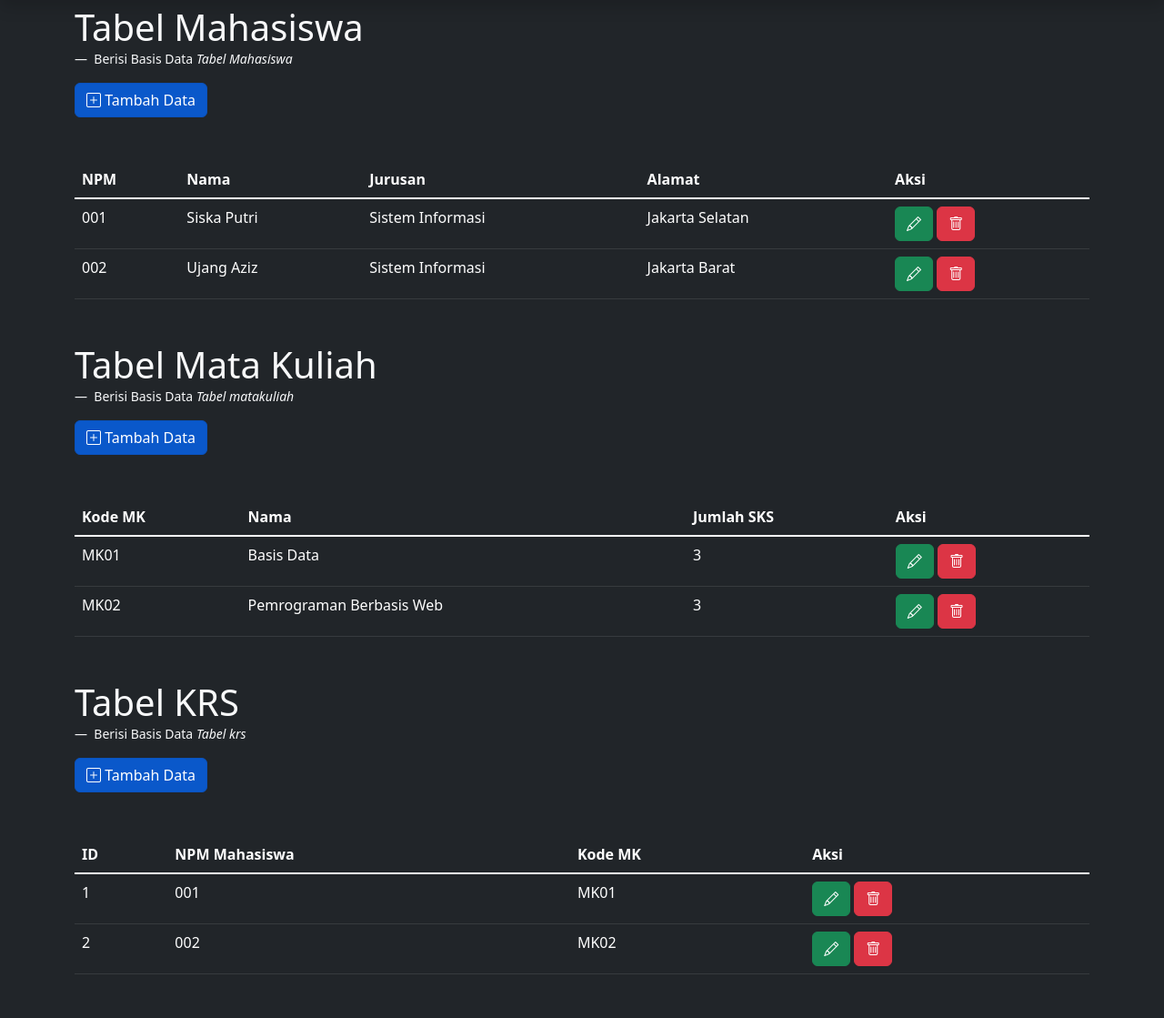
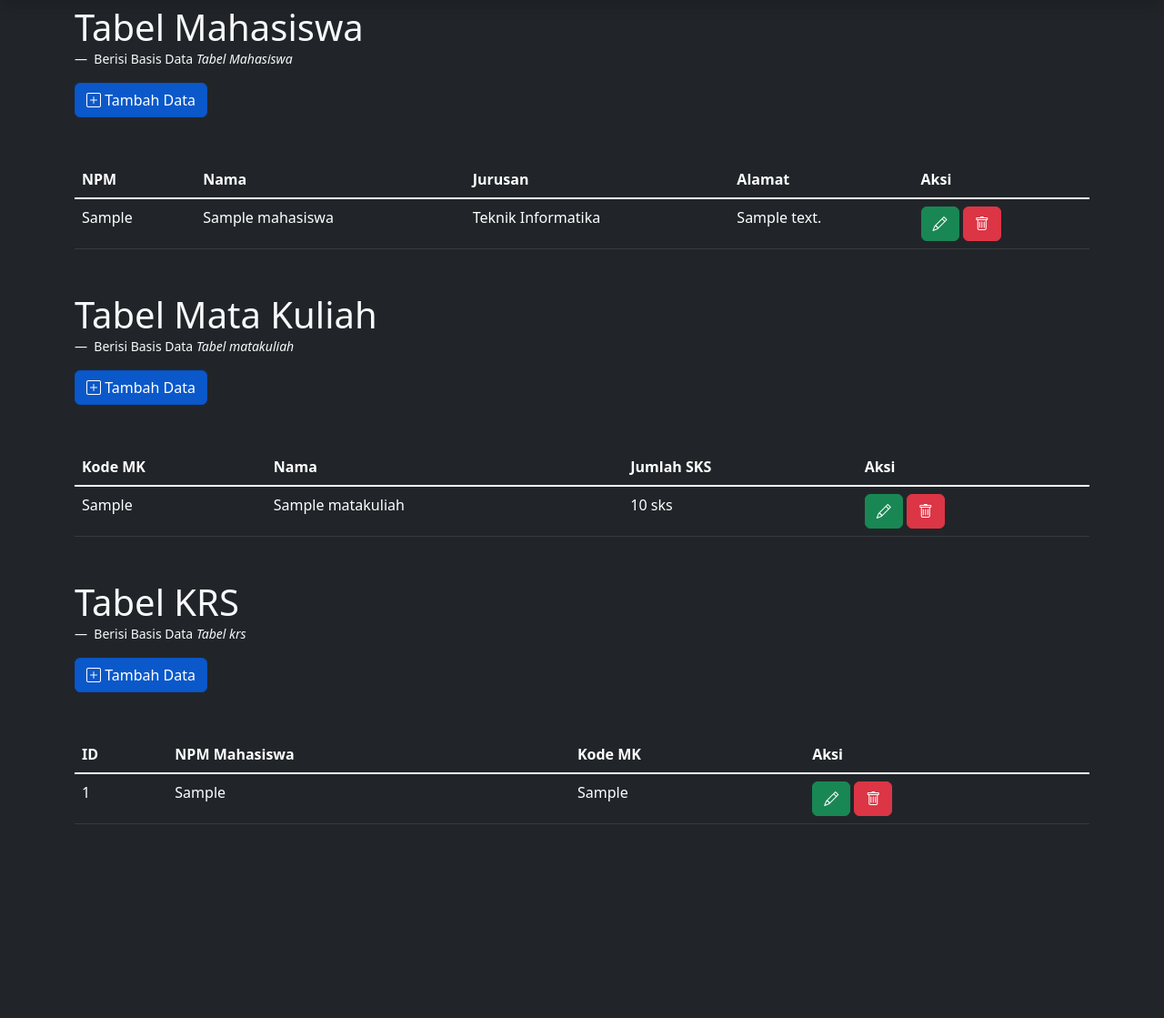
Before and after one commit to furqon1728/latihan1-crud-php, a PHP site: page /kumpulan-tabel.php in a window 1280 px wide. Shown: the part 66-1185 px from the top of the page at 91% size. After the commit the page ends 972 px from the top, so only its background shows below. Run offline with PHP 8.4, Linux system fonts and the light colour scheme; tables that the repository leaves empty hold one stand-in row (values such as "Sample post").

Commit message:
koneksi table dengan db

```diff
--- a/index.php
+++ b/index.php
@@ -1,3 +1,7 @@
+<?php
+  include 'koneksi.php';
+?>
+
 <!DOCTYPE html>
 <html lang="en" data-bs-theme="dark">
 
--- a/koneksi.php
+++ b/koneksi.php
@@ -1,8 +1,9 @@
 <?php
-$db_host ="localhost";
-$db_user ="root";
-$db_pass ="";
-$db_name ="kuliah";
+    $db_host ="localhost";
+    $db_user ="root";
+    $db_pass ="";
+    $db_name ="kuliah";
 
-$koneksi = mysqli_connect($db_host, $db_user, $db_pass, $db_name);
+    $koneksi = mysqli_connect($db_host, $db_user, $db_pass, $db_name);
+    mysqli_select_db($koneksi, $db_name);
 ?>
--- a/kumpulan-tabel.php
+++ b/kumpulan-tabel.php
@@ -1,3 +1,13 @@
+<?php
+  include 'koneksi.php';
+  $query_mahasiswa = "SELECT * FROM mahasiswa";
+  $sql_mahasiswa = mysqli_query($koneksi, $query_mahasiswa);
+  $query_matakuliah = "SELECT * FROM matakuliah";
+  $sql_matakuliah = mysqli_query($koneksi, $query_matakuliah);
+  $query_krs = "SELECT * FROM krs";
+  $sql_krs = mysqli_query($koneksi, $query_krs);
+?>
+
 <!DOCTYPE html>
 <html lang="en" data-bs-theme="dark">
 
@@ -78,28 +88,31 @@
         </tr>
       </thead>
       <tbody class="table-group-divider">
+        <?php
+          while ($result = mysqli_fetch_assoc($sql_mahasiswa)) {
+        ?>
         <tr>
-          <td>001</td>
-          <td>Siska Putri</td>
-          <td>Sistem Informasi</td>
-          <td>Jakarta Selatan</td>
+          <td>
+            <?php echo $result['npm'];?>
+          </td>
+          <td>
+            <?php echo $result['nama'];?>
+          </td>
+          <td>
+            <?php echo $result['jurusan'];?>
+          </td>
+          <td>
+            <?php echo $result['alamat'];?>
+          </td>
 
           <td>
             <a type="button" class="btn btn-success" href="kelola-mahasiswa.php?ubah=1"> <i class="bi bi-pencil"></i> </a>
-            <a type="button" class="btn btn-danger"> <i class="bi bi-trash"></i> </a>
+            <a type="button" class="btn btn-danger" href="proses.php?hapus=1"> <i class="bi bi-trash"></i> </a>
           </td>
         </tr>
-
-        <tr>
-          <td>002</td>
-          <td>Ujang Aziz</td>
-          <td>Sistem Informasi</td>
-          <td>Jakarta Barat</td>
-          <td>
-            <a type="button" class="btn btn-success" href="kelola-mahasiswa.php?ubah=2"> <i class="bi bi-pencil"></i> </a>
-            <a type="button" class="btn btn-danger"> <i class="bi bi-trash"></i> </a>
-          </td>
-        </tr>
+        <?php
+         }
+        ?>
 
       </tbody>
     </table>
@@ -141,29 +154,28 @@
         </tr>
       </thead>
       <tbody class="table-group-divider">
+      <?php
+          while ($result = mysqli_fetch_assoc($sql_matakuliah)) {
+        ?>
         <tr>
-          <td>MK01</td>
-          <td>Basis Data</td>
-          <td>3</td>
+          <td>
+            <?php echo $result['kodemk'];?>
+          </td>
+          <td>
+          <?php echo $result['nama'];?>
+          </td>
+          <td>
+          <?php echo $result['jumlah_sks']." sks";?>
+          </td>
 
           <td>
             <a type="button" class="btn btn-success" href="kelola-matakuliah.php?ubah=1"> <i class="bi bi-pencil"></i> </a>
-            <a type="button" class="btn btn-danger"> <i class="bi bi-trash"></i> </a>
+            <a type="button" class="btn btn-danger" href="proses.php?hapus=1"> <i class="bi bi-trash"></i> </a>
           </td>
         </tr>
-
-        <tr>
-          <td>MK02</td>
-          <td>Pemrograman Berbasis Web</td>
-          <td>3</td>
-
-          <td>
-            <a type="button" class="btn btn-success" href="kelola-matakuliah.php?ubah=2"> <i class="bi bi-pencil"></i> </a>
-            <a type="button" class="btn btn-danger"> <i class="bi bi-trash"></i> </a>
-          </td>
-        </tr>
-
-
+       <?php
+          }
+        ?>
 
       </tbody>
     </table>
@@ -203,26 +215,28 @@
         </tr>
       </thead>
       <tbody class="table-group-divider">
+      <?php
+          while ($result = mysqli_fetch_assoc($sql_krs)) {
+        ?>
         <tr>
-          <td>1</td>
-          <td>001</td>
-          <td>MK01</td>
+          <td>
+            <?php echo $result['id'];?>
+          </td>
+          <td>
+            <?php echo $result['mahasiswa_npm'];?>
+          </td>
+          <td>
+            <?php echo $result['matakuliah_kodemk'];?>
+          </td>
 
           <td>
             <a type="button" class="btn btn-success" href="kelola-krs.php?ubah=1"> <i class="bi bi-pencil"></i> </a>
-            <a type="button" class="btn btn-danger"> <i class="bi bi-trash"></i> </a>
+            <a type="button" class="btn btn-danger" href="proses.php?hapus=2"> <i class="bi bi-trash"></i> </a>
           </td>
         </tr>
-
-        <tr>
-          <td>2</td>
-          <td>002</td>
-          <td>MK02</td>
-          <td>
-            <a type="button" class="btn btn-success" href="kelola-krs.php?ubah=2"> <i class="bi bi-pencil"></i> </a>
-            <a type="button" class="btn btn-danger"> <i class="bi bi-trash"></i> </a>
-          </td>
-        </tr>
+        <?php
+          }
+        ?>
 
       </tbody>
     </table>
```
Also changed, not shown: kelola-krs.php (+11 -6 lines), kelola-mahasiswa.php (+15 -7 lines), kelola-matakuliah.php (+14 -8 lines), proses.php (added, +76 -0 lines).
